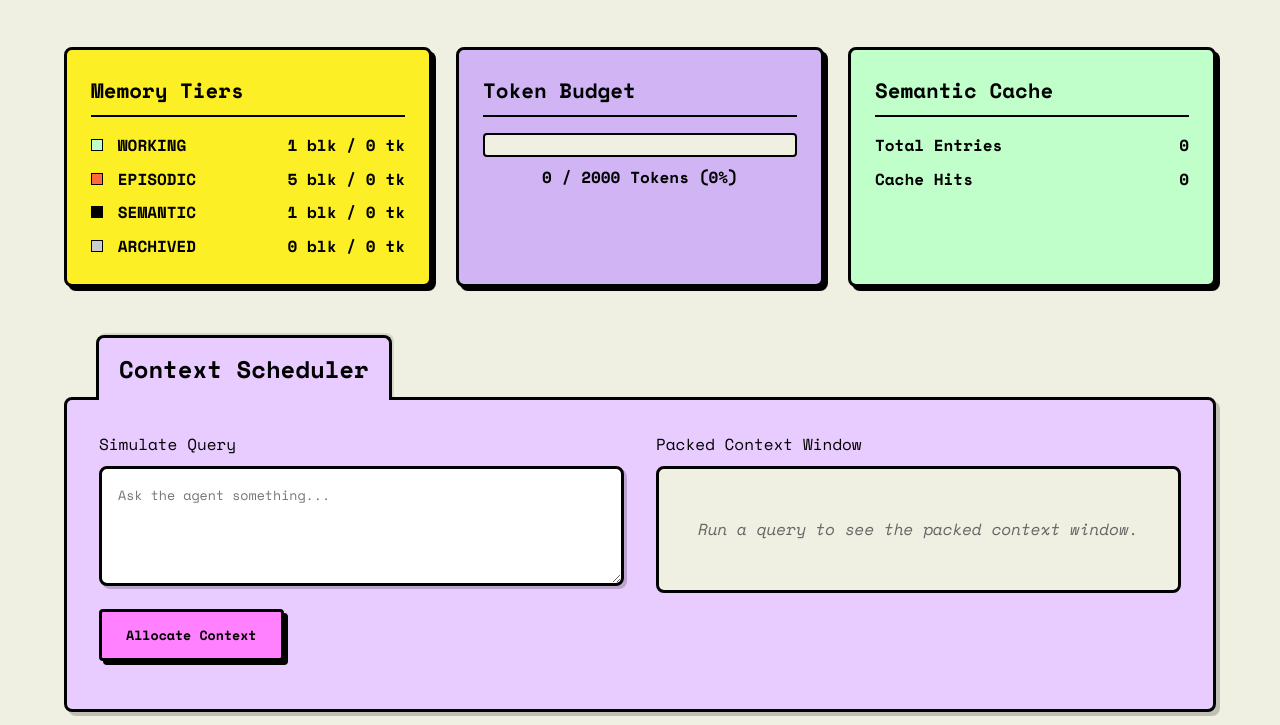
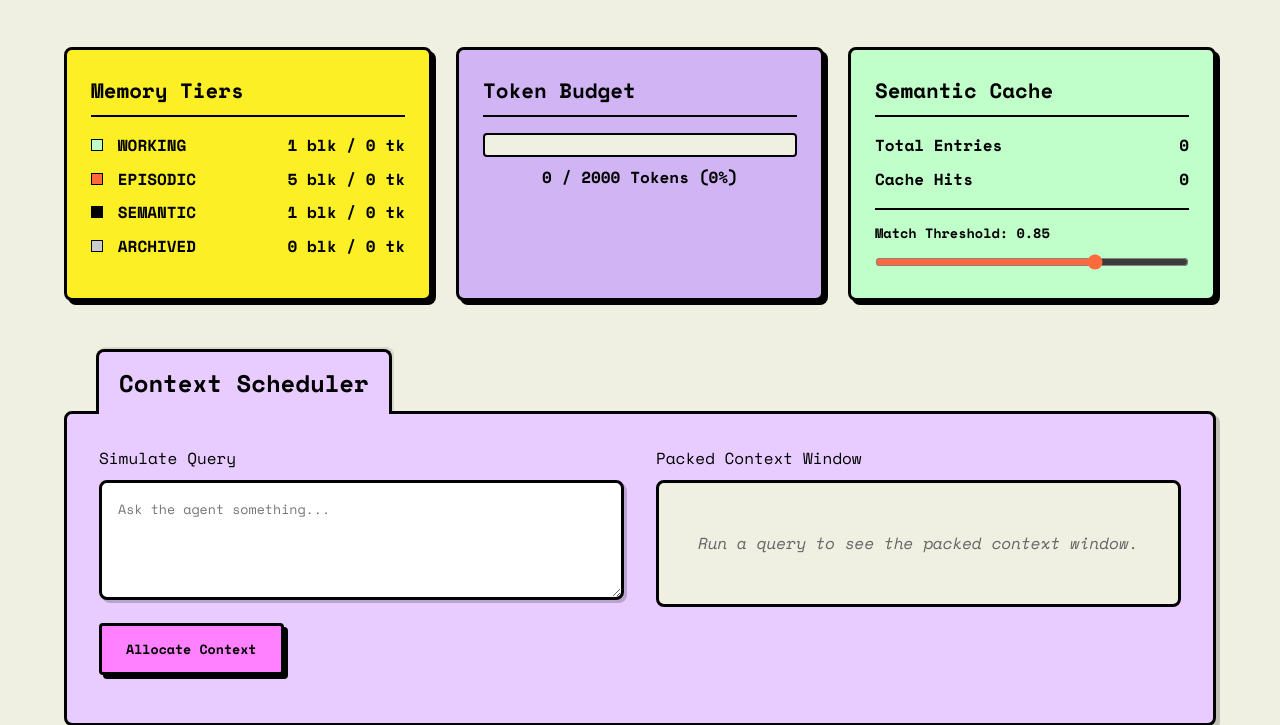
Before and after one commit to devpatel301/ContextOS, a FastAPI app: page / in a window 1280 px wide. Shown: the part 65-790 px from the top of the page. Run offline with FastAPI, Linux system fonts and the light colour scheme; data comes from the database, SQL or seed files in the repository.

Commit message:
added interactive match threshold slider to dashboard

```diff
--- a/contextos/api/main.py
+++ b/contextos/api/main.py
@@ -66,9 +66,18 @@ async def get_status():
         "cache": cache_status,
         "config": {
             "budget": config.token_budget,
-            "policy": config.scheduling_policy
+            "policy": config.scheduling_policy,
+            "threshold": config.cache_similarity_threshold
         }
     }
+
+@app.post("/api/config/threshold")
+async def update_threshold(req: dict):
+    t_val = req.get("threshold", 0.85)
+    config.cache_similarity_threshold = t_val
+    if cos.cache:
+        cos.cache.threshold = t_val
+    return {"status": "success", "threshold": t_val}
 
 @app.post("/api/query")
 async def run_query(req: QueryRequest):
--- a/contextos/api/static/script.js
+++ b/contextos/api/static/script.js
@@ -9,6 +9,24 @@ document.addEventListener("DOMContentLoaded", () => {
     if (resetBtn) {
         resetBtn.addEventListener("click", resetMemory);
     }
+
+    const slider = document.getElementById("threshold-slider");
+    if (slider) {
+        slider.addEventListener("input", (e) => {
+            document.getElementById("threshold-val").innerText = e.target.value;
+        });
+        slider.addEventListener("change", async (e) => {
+            try {
+                await fetch("/api/config/threshold", {
+                    method: "POST",
+                    headers: { "Content-Type": "application/json" },
+                    body: JSON.stringify({ threshold: parseFloat(e.target.value) })
+                });
+            } catch (err) {
+                console.error("Failed to update similarity threshold:", err);
+            }
+        });
+    }
 });
 
 async function fetchStatus() {
@@ -18,6 +36,13 @@ async function fetchStatus() {
 
         updateTierStats(data.memory.tiers);
         updateCacheStats(data.cache);
+
+        // Update threshold slider value if not actively being dragged/focused
+        const slider = document.getElementById("threshold-slider");
+        if (slider && document.activeElement !== slider) {
+            slider.value = data.config.threshold;
+            document.getElementById("threshold-val").innerText = data.config.threshold;
+        }
 
         // Only update budget if no query result is displaying it
         if (!document.getElementById("budget-fill").hasAttribute("data-locked")) {
--- a/contextos/api/templates/index.html
+++ b/contextos/api/templates/index.html
@@ -34,6 +34,10 @@
             <div class="card metric-card" style="background-color: var(--skills-bg);">
                 <h3>Semantic Cache</h3>
                 <div id="cache-stats" class="stats-list">Loading...</div>
+                <div style="margin-top: 1rem; border-top: 2px solid var(--black); padding-top: 0.8rem;">
+                    <label for="threshold-slider" style="font-weight: bold; font-size: 0.85rem; display: block; margin-bottom: 0.2rem;">Match Threshold: <span id="threshold-val">0.85</span></label>
+                    <input type="range" id="threshold-slider" min="0.50" max="0.99" step="0.01" value="0.85" style="width: 100%; accent-color: var(--accent-orange); cursor: pointer; border: 2px solid var(--black); border-radius: 4px; background: var(--white); height: 8px;">
+                </div>
             </div>
         </div>
 
```
